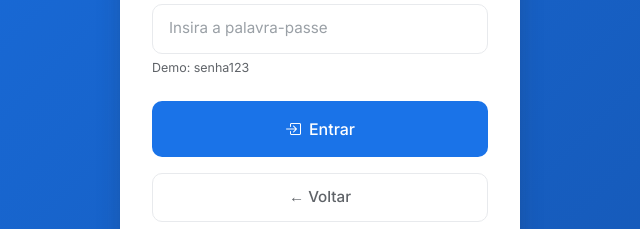
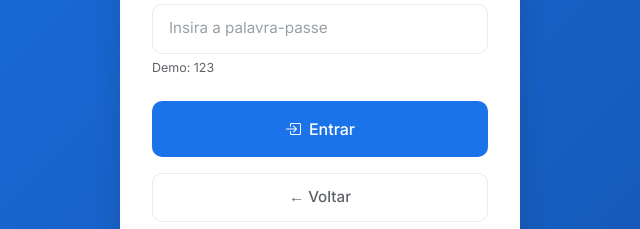
Before and after one commit to Rodri10s/Projeto_Yan_Barbeiro, a plain HTML site: page index.html in a window 1280 px wide. Both pictures are taken after a click on the button "Barbeiro". Shown: the part 451-680 px from the top of the page, 365-1005 px from the left. Drawn offline with nearby package versions, Linux system fonts and the light colour scheme.

Commit message:
Yan barbeiro único

```diff
--- a/index.html
+++ b/index.html
@@ -118,7 +118,7 @@
                   margin-top: 0.3rem;
                   display: block;
                 "
-                >Demo: senha123</small
+                >Demo: 123</small
               >
             </div>
             <button
--- a/script.js
+++ b/script.js
@@ -7,9 +7,7 @@
 
 /* ---- MOCK DATA ---- */
 const mockBarbers = [
-    { id:1, name:"João Silva",    password:"senha123", img:"https://images.unsplash.com/photo-1507003211169-0a1dd7228f2d?w=200", tags:"Barba, Corte Clássico", escalaInicio:"09:00", escalaFim:"18:00" },
-    { id:2, name:"Maria Santos",  password:"senha123", img:"https://images.unsplash.com/photo-1494790108377-be9c29b29330?w=200", tags:"Design de Barba, Coloração", escalaInicio:"10:00", escalaFim:"19:00" },
-    { id:3, name:"Pedro Oliveira",password:"senha123", img:"https://images.unsplash.com/photo-1500648767791-00dcc994a43e?w=200", tags:"Corte Premium, Barboterapia", escalaInicio:"08:00", escalaFim:"17:00" }
+    { id:1, name:"Yan",    password:"123", img:"https://images.unsplash.com/photo-1507003211169-0a1dd7228f2d?w=200", tags:"Barba, Corte Clássico", escalaInicio:"09:00", escalaFim:"18:00" },
 ];
 
 const mockServices = [
```
